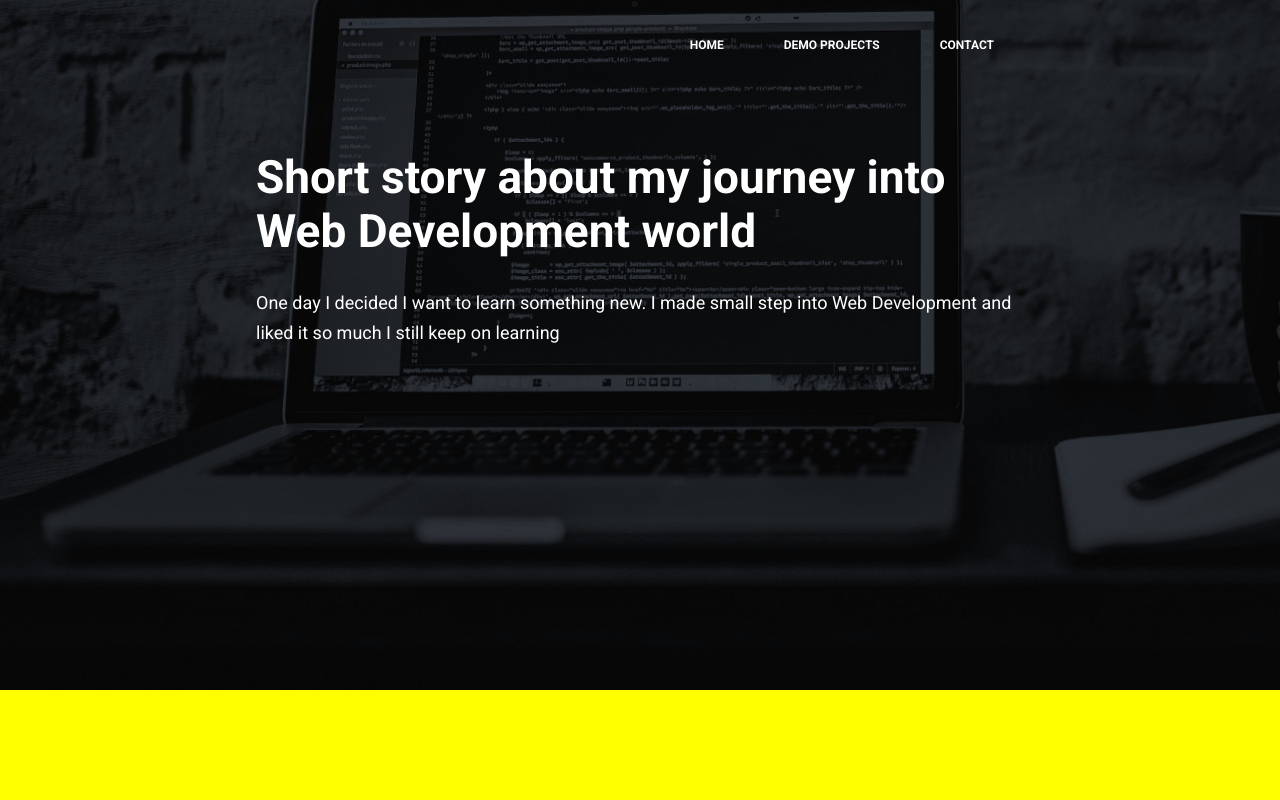
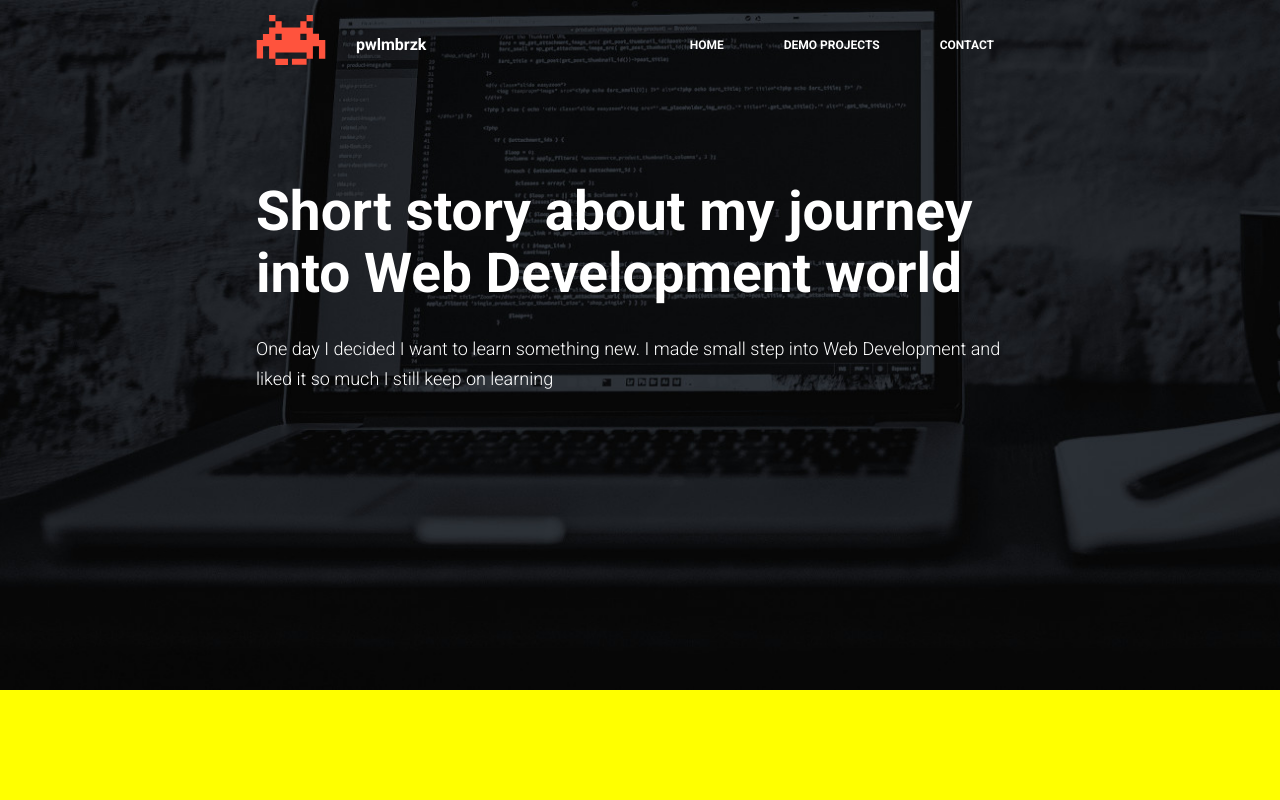
Before and after one commit to pwl-webdev/603_portfolio_site, a plain HTML site: page index.html in a window 1280 px wide. Shown: the top 800 px of the page. Drawn offline with nearby package versions, Linux system fonts and the light colour scheme.

Commit message:
header position changed to asbolute; some cleanup in CSS

```diff
--- a/assets/stylesheets/style.scss
+++ b/assets/stylesheets/style.scss
@@ -9,27 +9,23 @@
 /*    Variables     */
 $header_height: 90px;
 $element_width: 768px;
+$coral: #FF533D;
 
 /*    Styling       */
 .site-wrapper{
 	width: 100%;
-	/*height: 100%;*/
 	min-width: 600px;
 	position:relative;
 	header{
-		position: fixed;
-		top: 0;
+		/*position: fixed;
+		top: 0;*/
+		position: absolute;
 		width: 100%;
-		/*background-color: rgba();*/
 		height: $header_height;
 		z-index: 10;
-		/*box-sizing: border-box;
-		border: 2px solid yellow;*/
 		.header_container{
 			width: $element_width;
 			margin: 0 auto;
-			/*box-sizing: border-box;
-			border: 2px solid red;*/
 			height: 100%;
 			.anchor{
 				float: right;
@@ -40,26 +36,23 @@ $element_width: 768px;
 				text-align: center;
 				padding: 0 30px;
 				font-size: 12px;
-				/*font-family: 'Roboto Bold';*/
 				font-family: 'Roboto';
 				font-weight: 700;
 				box-sizing: border-box;
 			}
 			.anchor:hover{
-				border-bottom: 4px solid #FF533D;
-				color: #FF533D;
+				border-bottom: 4px solid $coral;
+				color: $coral;
 			}
 		}
 	}
 	.hero{
 		height: 33%;
 		min-height: 600px + $header_height;
-		/*background-color: yellow;*/
 		padding-top: $header_height;
 		z-index: 1;
 		background-image: url("../images/cov1_3r.jpg");
 		background-size: cover;
-		/*background-position: 50% 50%;*/
 		.hero_story{
 			width: $element_width;
 			margin: 0 auto;
@@ -71,18 +64,41 @@ $element_width: 768px;
 		height: 500px;
 		background-color: yellow;
 	}
+	.dummy2{
+		height: 500px;
+		background-color: orange;
+	}
 }
 
 h1{
-	margin: 60px 0 30px 0;
-	font-size: 46px;
-	line-height: 54px;
+	margin: 90px 0 30px 0;
+	font-size: 55px;
+	line-height: 62px;
 	font-weight: 700;
-	/*color: #FF533D;*/
 }
 
 h3{
 	font-size: 18px;
 	line-height: 30px;
-	font-weight: 400;
+	font-weight: 300;
 }
+#logo, #name{
+	float: left;
+	color: white;
+	line-height: $header_height;
+	vertical-align: middle;
+	text-align: center;
+	padding: 0 30px;
+	font-size: 16px;
+	font-family: 'Roboto';
+	font-weight: 700;
+	box-sizing: border-box;
+}
+#logo{
+	padding: 0;
+	background-image: url("../images/si.svg");
+	background-size: 70px 70px;
+	height: 70px;
+	margin: 5px 0 15px 0;
+	width: 70px;
+}
--- a/index.html
+++ b/index.html
@@ -2,15 +2,19 @@
 <html>
 <head>
 	<meta charset='utf-8'>
-	<link href="https://fonts.googleapis.com/css?family=Roboto:400,700" rel="stylesheet">
+	<link href="https://fonts.googleapis.com/css?family=Roboto:300,700" rel="stylesheet">
 	<link rel="stylesheet" href="https://maxcdn.bootstrapcdn.com/bootstrap/3.3.7/css/bootstrap.min.css" integrity="sha384-BVYiiSIFeK1dGmJRAkycuHAHRg32OmUcww7on3RYdg4Va+PmSTsz/K68vbdEjh4u" crossorigin="anonymous">
 	<link rel="stylesheet" href="assets/stylesheets/style.css">
 	<title>Portfolio</title>
+	<link href="assets/images/favicon.ico" rel="shortcut icon" type="image/x-icon">
+	<link href="assets/images/favicon.ico" rel="icon" type="image/x-icon">
 </head>
 <body>
 	<div class="site-wrapper">
 		<header>
 			<div class="header_container">
+				<div id="logo"></div>
+				<div id="name">pwlmbrzk</div>
 				<div class="anchor" id="contact">CONTACT</div>
 				<div class="anchor" id="demo">DEMO PROJECTS</div>
 				<div class="anchor" id="home">HOME</div>
@@ -24,6 +28,8 @@
 		</div>
 		<div class="dummy">
 		</div>
+		<div class="dummy2">
+		</div>
 	</div>
 </body>
 </html>
```
Also changed, not shown: assets/images/favicon.ico (added), assets/images/si.svg (added), assets/stylesheets/style.css, 1 other file.
